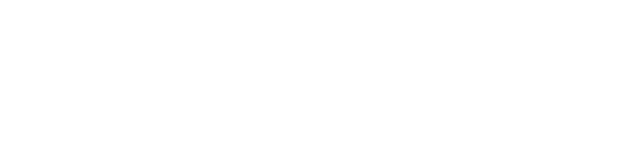
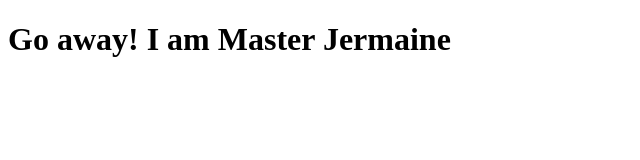
Before and after one commit to gorilla-projects/hifi-stuff, a website: page index.html in a window 1280 px wide. Shown: the whole page, without its empty margins (0-640 px from the left). Drawn offline with Linux system fonts and the light colour scheme.

Commit message:
Changed index html file

```diff
--- a/index.html
+++ b/index.html
@@ -7,6 +7,6 @@
     <title>Document</title>
 </head>
 <body>
-
+    <h1>Go away! I am Master Jermaine</h1>
 </body>
 </html>
```
